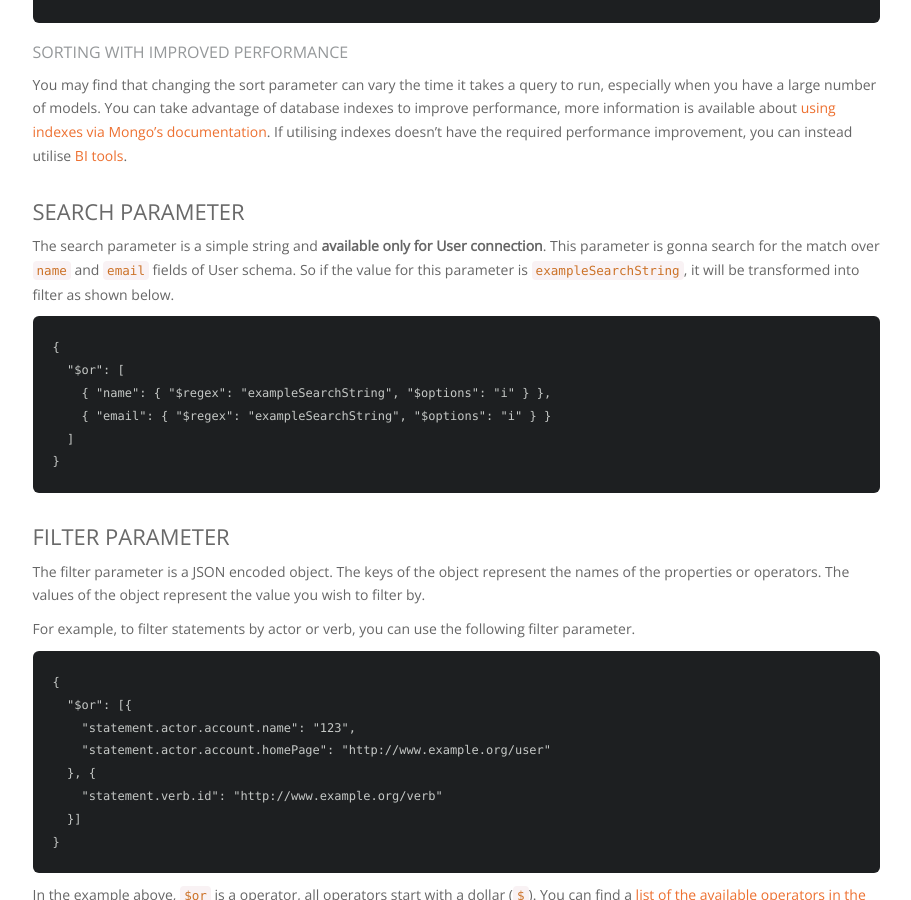
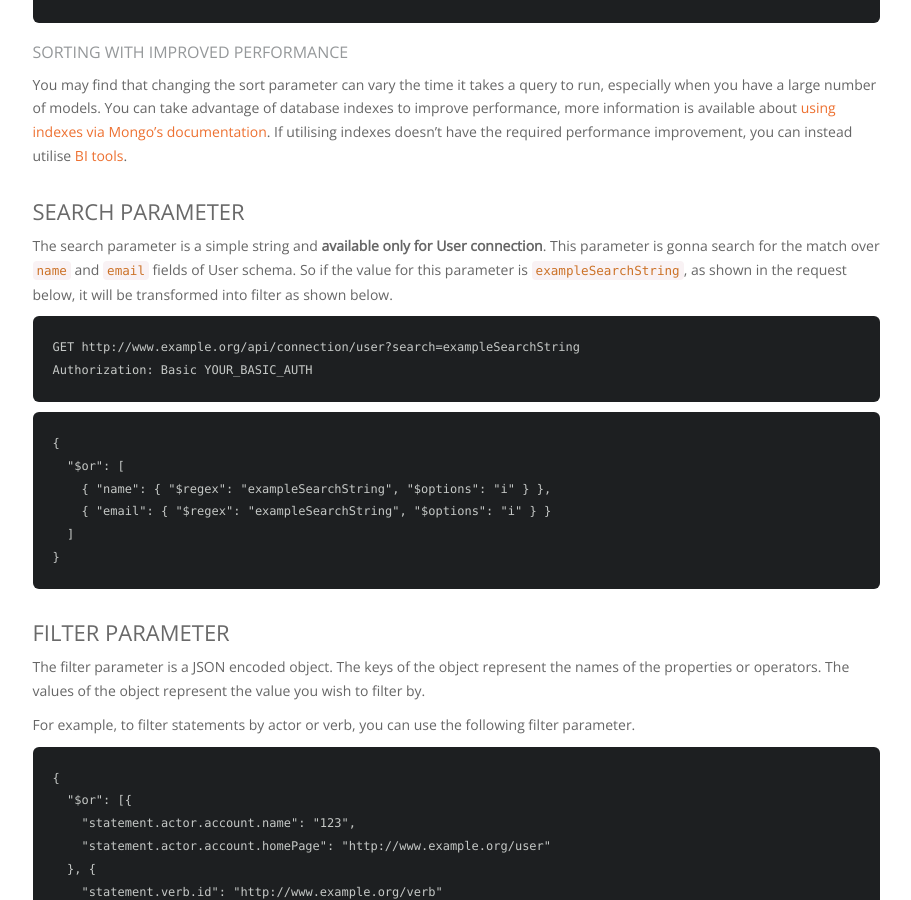
Before and after one commit to LearningLocker/docs, a Jekyll site: the page built from src/http-connection.md, in a window 1280 px wide and 900 px high, scrolled down 1393 px. Shown: the whole window, without its empty margins (330-1241 px from the left). Built offline with Jekyll 4.4.1, drawn with Linux system fonts in a browser that asks for light colours; nearby versions of some CDN libraries.

Commit message:
docs(Connection): Add example request

````diff
--- a/src/http-connection.md
+++ b/src/http-connection.md
@@ -56,7 +56,12 @@ Note that when using extension keys, you need to replace any dots with `&46;` be
 You may find that changing the sort parameter can vary the time it takes a query to run, especially when you have a large number of models. You can take advantage of database indexes to improve performance, more information is available about [using indexes via Mongo's documentation](https://docs.mongodb.com/manual/indexes/). If utilising indexes doesn't have the required performance improvement, you can instead utilise [BI tools](../guides-retrieving).
 
 ### Search Parameter
-The search parameter is a simple string and **available only for User connection**. This parameter is gonna search for the match over `name` and `email` fields of User schema. So if the value for this parameter is `exampleSearchString`, it will be transformed into filter as shown below.
+The search parameter is a simple string and **available only for User connection**. This parameter is gonna search for the match over `name` and `email` fields of User schema. So if the value for this parameter is `exampleSearchString`, as shown in the request below, it will be transformed into filter as shown below.
+
+```http
+GET http://www.example.org/api/connection/user?search=exampleSearchString
+Authorization: Basic YOUR_BASIC_AUTH
+```
 
 ```json
 {
````
